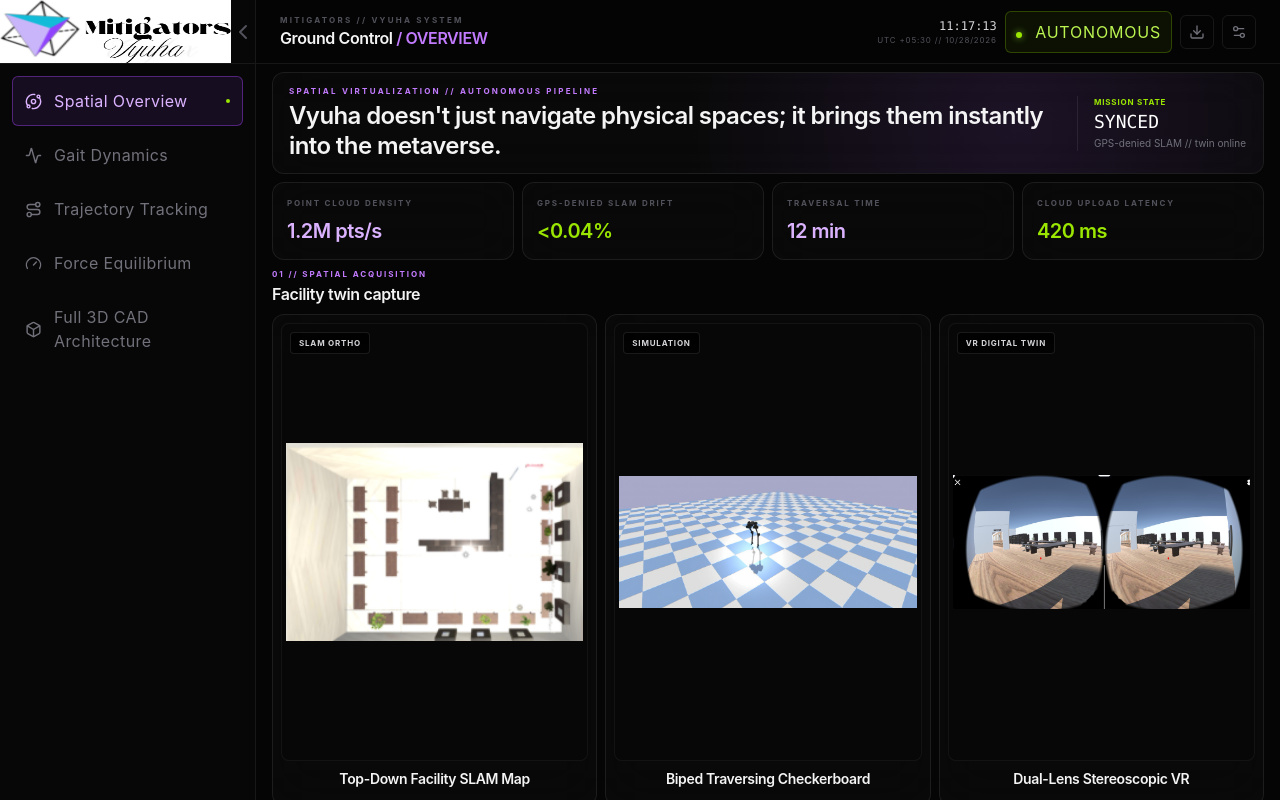
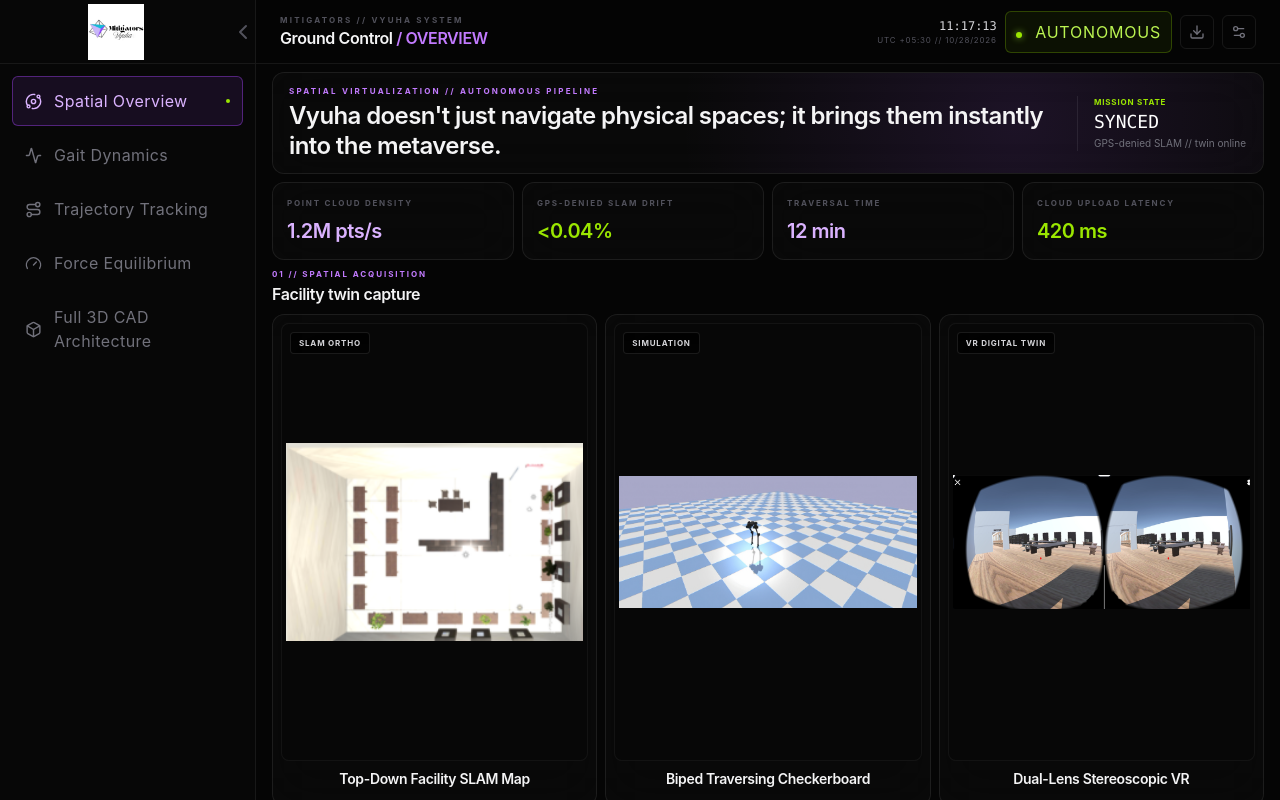
Before and after one commit to Matheshs777/Vyuha_dashboard, a React (Vite) app: page / in a window 1280 px wide. Built offline with nearby package versions, Linux system fonts and the light colour scheme.

Commit message:
Refactor code structure for improved readability and maintainability

```diff
--- a/index.html
+++ b/index.html
@@ -1 +1 @@
-<!doctype html><html lang="en"><head><meta charset="UTF-8"/><meta name="viewport" content="width=device-width, initial-scale=1.0"/><meta name="theme-color" content="#020617"/><title>Mitigators  Vyuha System</title></head><body><div id="root"></div><script type="module" src="/src/main.tsx"></script></body></html>
+<!doctype html><html lang="en"><head><meta charset="UTF-8"/><meta name="viewport" content="width=device-width, initial-scale=1.0"/><meta name="theme-color" content="#020617"/><link rel="icon" type="image/png" href="/assets/vyuha-real-logo.png"/><title>Mitigators  Vyuha System</title></head><body><div id="root"></div><script type="module" src="/src/main.tsx"></script></body></html>
--- a/src/components/Shell.tsx
+++ b/src/components/Shell.tsx
@@ -15,7 +15,7 @@
   useEffect(()=>{ const id=setInterval(()=>setNow(new Date()),1000); return ()=>clearInterval(id)},[])
   const exportView=()=>{ const blob=new Blob([JSON.stringify({project:'Mitigators Vyuha',page,mode,timestamp:new Date().toISOString()},null,2)],{type:'application/json'}); const a=document.createElement('a'); a.href=URL.createObjectURL(blob); a.download=`vyuha-${page}-telemetry.json`; a.click(); URL.revokeObjectURL(a.href) }
   const nav=(mobileOpen=false)=><aside className={`${mobileOpen?'fixed inset-y-0 left-0 z-50':'hidden'} ${collapsed&&!mobileOpen?'lg:w-[76px]':'lg:w-64'} w-64 shrink-0 flex-col border-r border-white/[0.07] bg-[#080808]/95 backdrop-blur-xl lg:flex`}>
-    <div className="flex h-16 items-center justify-between overflow-hidden border-b border-white/[0.07] px-0"><div className={`${collapsed&&!mobileOpen?'lg:hidden':''} flex h-16 w-full items-center overflow-hidden`}><img src="/assets/vyuha-logo-wide.png" alt="Mitigators Vyuha" className="h-16 w-full shrink-0 object-fill"/></div>{mobileOpen?<button onClick={()=>setMobile(false)}><X size={18}/></button>:<button className="hidden shrink-0 text-zinc-600 lg:block" onClick={()=>setCollapsed(!collapsed)}>{collapsed?<ChevronRight/>:<ChevronLeft/>}</button>}</div>
+    <div className="flex h-16 items-center justify-between overflow-hidden border-b border-white/[0.07] px-0"><div className={`${collapsed&&!mobileOpen?'lg:hidden':''} flex h-16 w-full items-center overflow-hidden`}><img src="/assets/vyuha-real-logo.png" alt="Mitigators Vyuha" className="h-14 w-full shrink-0 object-contain"/></div>{mobileOpen?<button onClick={()=>setMobile(false)}><X size={18}/></button>:<button className="hidden shrink-0 text-zinc-600 lg:block" onClick={()=>setCollapsed(!collapsed)}>{collapsed?<ChevronRight/>:<ChevronLeft/>}</button>}</div>
     <nav className="flex-1 space-y-1 p-3">{pages.map(({id,label,short,icon:Icon})=>{ const active=page===id; return <button key={id} title={short} onClick={()=>{setPage(id);setMobile(false)}} className={`flex w-full items-center gap-3 rounded-md px-3 py-3 text-left text-[11px] font-semibold tracking-wide transition ${active?'border border-purple-500/40 bg-purple-500/10 text-purple-300':'border border-transparent text-zinc-500 hover:bg-white/[0.03] hover:text-zinc-200'}`}><Icon size={17} className="shrink-0"/><span className={collapsed&&!mobileOpen?'lg:hidden':''}>{label}</span>{active&&<span className="ml-auto h-1 w-1 rounded-full bg-lime-400"/>}</button>})}</nav>
   </aside>
   return <div className="flex h-screen overflow-hidden bg-[#050505] text-zinc-100">{nav()}{mobile&&nav(true)}
```
Also changed, not shown: public/assets/vyuha-real-logo.png (added), 6 other files (tests, documents, lock files or other folders).
